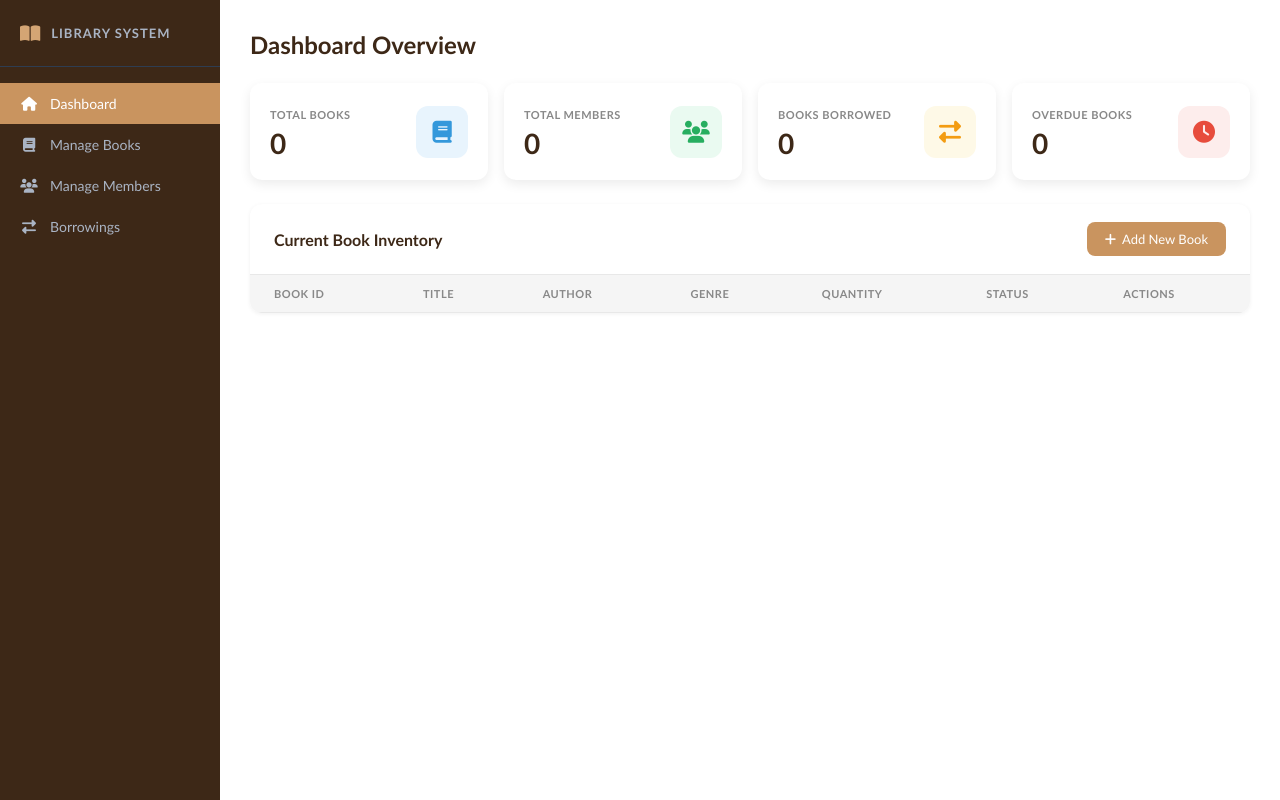
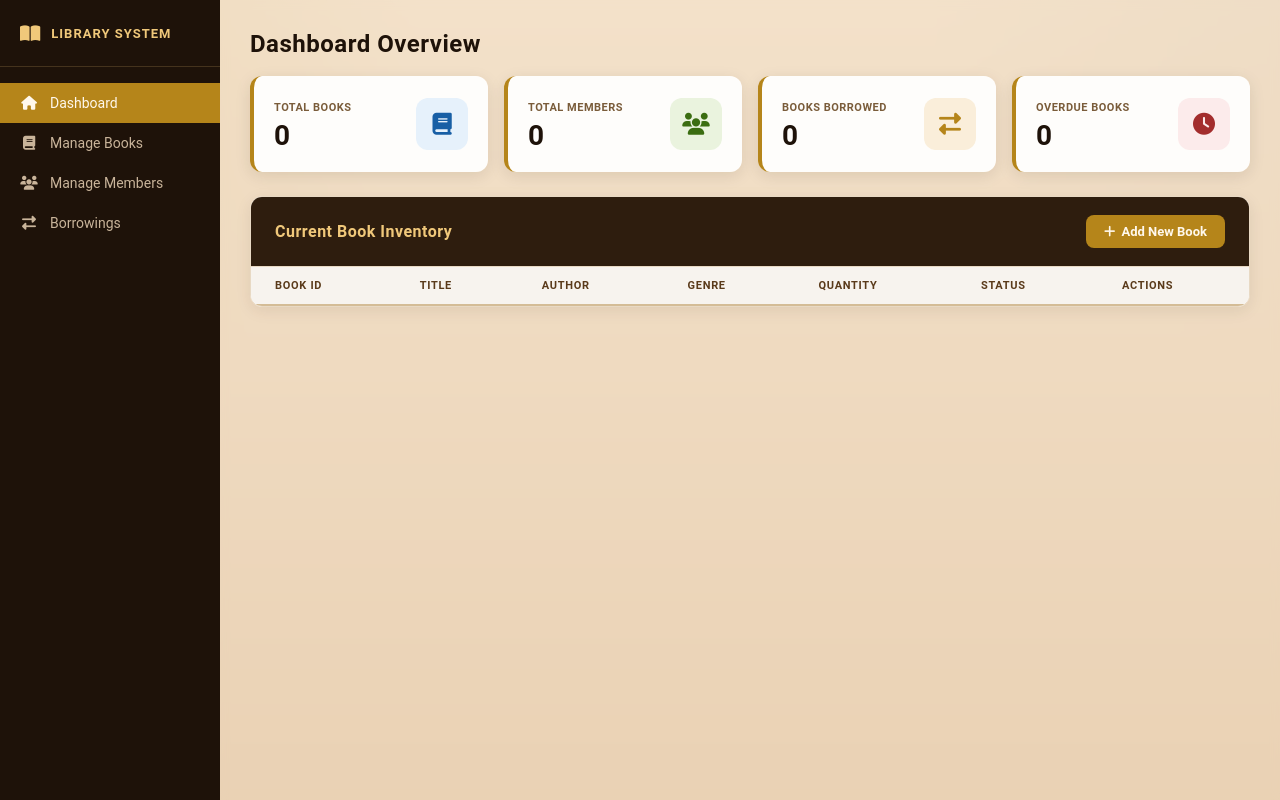
Before and after one commit to Aacceeee/library-system, a Flask app: page /dashboard in a window 1280 px wide. Run offline with Flask 3, Linux system fonts and the light colour scheme; the visitor is signed in with stand-in values (Sample User, id 1); data that the repository does not hold is empty.

Commit message:
Enhance user feedback and UI improvements: add flash messages for actions, update styles, and restructure HTML for better layout.

```diff
--- a/library-system-cccs105/src/app.py
+++ b/library-system-cccs105/src/app.py
@@ -1,4 +1,4 @@
-from flask import Flask, render_template, request, redirect, session
+from flask import Flask, render_template, request, redirect, session, flash
 import mysql.connector
 from datetime import date
 
@@ -81,6 +81,7 @@ def add_book():
         cursor.execute("INSERT INTO books (title, author, genre, quantity) VALUES (%s, %s, %s, %s)",
                       (title, author, genre, quantity))
         db.commit()
+        flash("Book added successfully.", "success")
         return redirect("/books")
     return render_template("add_book.html")
 
@@ -97,6 +98,7 @@ def edit_book(id):
         cursor.execute("UPDATE books SET title=%s, author=%s, genre=%s, quantity=%s WHERE book_id=%s",
                       (title, author, genre, quantity, id))
         db.commit()
+        flash("Book updated successfully.", "success")
         return redirect("/books")
     cursor.execute("SELECT * FROM books WHERE book_id=%s", (id,))
     book = cursor.fetchone()
@@ -146,6 +148,7 @@ def add_member():
             cursor.execute("INSERT INTO members (name, email, phone) VALUES (%s, %s, %s)",
                           (name, email, phone))
             db.commit()
+            flash("Member added successfully.", "success")
             return redirect("/members")
     return render_template("add_member.html", error=error)
 
@@ -161,6 +164,7 @@ def edit_member(id):
         cursor.execute("UPDATE members SET name=%s, email=%s, phone=%s WHERE member_id=%s",
                       (name, email, phone, id))
         db.commit()
+        flash("Member updated successfully.", "success")
         return redirect("/members")
     cursor.execute("SELECT * FROM members WHERE member_id=%s", (id,))
     member = cursor.fetchone()
@@ -202,6 +206,7 @@ def add_borrowing():
         cursor.execute("INSERT INTO borrowings (book_id, member_id, borrow_date, return_date) VALUES (%s, %s, %s, %s)",
                       (book_id, member_id, borrow_date, return_date))
         db.commit()
+        flash("Borrowing record added successfully.", "success")
         return redirect("/borrowings")
     cursor.execute("SELECT * FROM books")
     books = cursor.fetchall()
@@ -222,6 +227,7 @@ def edit_borrowing(id):
         cursor.execute("UPDATE borrowings SET book_id=%s, member_id=%s, borrow_date=%s, return_date=%s WHERE borrow_id=%s",
                       (book_id, member_id, borrow_date, return_date, id))
         db.commit()
+        flash("Borrowing record updated successfully.", "success")
         return redirect("/borrowings")
     cursor.execute("SELECT * FROM borrowings WHERE borrow_id=%s", (id,))
     borrowing = cursor.fetchone()
--- a/library-system-cccs105/src/static/style.css
+++ b/library-system-cccs105/src/static/style.css
@@ -5,21 +5,27 @@
 }
 
 body {
-    font-family: 'Futura', 'Trebuchet MS', sans-serif;
-    background-color: #ffffff;
-    color: #333;
+    font-family: 'Roboto', 'Trebuchet MS', sans-serif;
+    background-color: #ead4bb;
+    background-image:
+        radial-gradient(circle at top left, rgba(181, 133, 26, 0.18), transparent 28%),
+        radial-gradient(circle at top right, rgba(30, 18, 9, 0.05), transparent 24%),
+        linear-gradient(180deg, #f0dfc7 0%, #d9b892 100%);
+    color: #1e1209;
+    min-height: 100vh;
+    overflow-x: hidden;
 }
 
 .wrapper {
     display: flex;
     min-height: 100vh;
-    background-color: #ffffff;
+    background: transparent;
 }
 
 /* SIDEBAR */
 .sidebar {
     width: 220px;
-    background-color: #3d2817;
+    background-color: #1e1209;
     color: white;
     display: flex;
     flex-direction: column;
@@ -32,16 +38,16 @@ body {
     font-size: 13px;
     font-weight: 600;
     letter-spacing: 1px;
-    color: #aab4c4;
+    color: #f0c87a;
     display: flex;
     align-items: center;
     gap: 10px;
-    border-bottom: 1px solid #2e3d52;
+    border-bottom: 1px solid rgba(240, 200, 122, 0.18);
 }
 
 .sidebar-header i {
     font-size: 18px;
-    color: #d4a574;
+    color: #f0c87a;
 }
 
 .sidebar nav {
@@ -53,20 +59,20 @@ body {
     align-items: center;
     gap: 12px;
     padding: 12px 20px;
-    color: #aab4c4;
+    color: #c9b49a;
     text-decoration: none;
     font-size: 14px;
     transition: all 0.2s;
 }
 
 .sidebar nav a:hover {
-    background-color: #4d3a2a;
-    color: white;
+    background-color: #2e1d0e;
+    color: #f0c87a;
 }
 
 .sidebar nav a.active {
-    background-color: #c9945f;
-    color: white;
+    background-color: #b5851a;
+    color: #fff8ec;
 }
 
 .sidebar nav a i {
@@ -79,6 +85,40 @@ body {
     margin-left: 220px;
     flex: 1;
     padding: 30px;
+    background: rgba(245, 227, 203, 0.60);
+    backdrop-filter: blur(4px);
+}
+
+.flash-messages {
+    margin-bottom: 16px;
+}
+
+.flash {
+    display: flex;
+    align-items: center;
+    gap: 10px;
+    padding: 12px 14px;
+    border-radius: 10px;
+    font-size: 14px;
+    font-weight: 600;
+    border: 1px solid transparent;
+    box-shadow: 0 3px 10px rgba(30, 18, 9, 0.06);
+    transition: opacity 0.3s ease, transform 0.3s ease;
+}
+
+.flash-hide {
+    opacity: 0;
+    transform: translateY(-6px);
+}
+
+.flash i {
+    font-size: 15px;
+}
+
+.flash-success {
+    color: #1f5a26;
+    background: #eaf7ec;
+    border-color: #b9e1bf;
 }
 
 /* PAGE HEADER */
@@ -86,13 +126,14 @@ body {
     display: flex;
     justify-content: space-between;
     align-items: center;
-    margin-bottom: 24px;
+    margin-bottom: 18px;
 }
 
 .page-header h1 {
     font-size: 24px;
     font-weight: 700;
-    color: #3d2817;
+    color: #1e1209;
+    letter-spacing: 0.5px;
 }
 
 /* STAT CARDS */
@@ -104,20 +145,21 @@ body {
 }
 
 .stat-card {
-    background: white;
+    background: rgba(255, 255, 255, 0.92);
     border-radius: 12px;
     padding: 20px;
     display: flex;
     justify-content: space-between;
     align-items: center;
-    box-shadow: 0 4px 12px rgba(0,0,0,0.08);
+    box-shadow: 0 4px 16px rgba(30, 18, 9, 0.10);
+    border-left: 4px solid #b5851a;
 }
 
 .stat-card .stat-info label {
     font-size: 11px;
     font-weight: 600;
     letter-spacing: 0.5px;
-    color: #888;
+    color: #7a5c3a;
     text-transform: uppercase;
 }
 
@@ -125,7 +167,7 @@ body {
     font-size: 28px;
     font-weight: 700;
     margin-top: 4px;
-    color: #3d2817;
+    color: #1e1209;
 }
 
 .stat-card .stat-icon {
@@ -138,17 +180,18 @@ body {
     font-size: 22px;
 }
 
-.stat-icon.blue { background-color: #e8f4fd; color: #3498db; }
-.stat-icon.green { background-color: #eafaf1; color: #27ae60; }
-.stat-icon.orange { background-color: #fef9e7; color: #f39c12; }
-.stat-icon.red { background-color: #fdedec; color: #e74c3c; }
+.stat-icon.blue  { background-color: #e6f1fb; color: #185fa5; }
+.stat-icon.green { background-color: #eaf3de; color: #3b6d11; }
+.stat-icon.orange{ background-color: #faeeda; color: #b5851a; }
+.stat-icon.red   { background-color: #fcebeb; color: #a32d2d; }
 
 /* TABLE CARD */
 .table-card {
-    background: white;
+    background: rgba(255, 255, 255, 0.94);
     border-radius: 12px;
-    box-shadow: 0 1px 4px rgba(0,0,0,0.06);
+    box-shadow: 0 4px 16px rgba(30, 18, 9, 0.08);
     overflow: hidden;
+    border: 1px solid #e8d9c4;
 }
 
 .table-card-header {
@@ -156,23 +199,25 @@ body {
     justify-content: space-between;
     align-items: center;
     padding: 18px 24px;
-    border-bottom: 1px solid #e8e8e8;
+    border-bottom: 1px solid #e8d9c4;
+    background-color: #2e1d0e;
 }
 
 .table-card-header h2 {
     font-size: 16px;
     font-weight: 600;
-    color: #3d2817;
+    color: #f0c87a;
+    letter-spacing: 0.5px;
 }
 
 .btn-add {
-    background-color: #c9945f;
-    color: white;
+    background-color: #b5851a;
+    color: #fff8ec;
     padding: 9px 18px;
     border-radius: 8px;
     text-decoration: none;
     font-size: 13px;
-    font-weight: 500;
+    font-weight: 600;
     display: flex;
     align-items: center;
     gap: 6px;
@@ -190,21 +235,21 @@ table {
 }
 
 thead th {
-    background-color: #f5f5f5;
-    color: #888;
-    font-weight: 600;
+    background-color: #f7f3ee;
+    color: #5a3a1a;
+    font-weight: 700;
     font-size: 11px;
     text-transform: uppercase;
-    letter-spacing: 0.5px;
+    letter-spacing: 0.7px;
     padding: 12px 24px;
     text-align: left;
-    border-bottom: 1px solid #e8e8e8;
+    border-bottom: 2px solid #d4bc96;
 }
 
 tbody td {
     padding: 14px 24px;
-    border-bottom: 1px solid #e8e8e8;
-    color: #444;
+    border-bottom: 1px solid #ede0cc;
+    color: #2e1d0e;
 }
 
 tbody td:nth-child(2) {
@@ -276,70 +338,108 @@ tbody tr:hover {
 .form-group label {
     display: block;
     font-size: 13px;
-    font-weight: 500;
-    color: #555;
+    font-weight: 600;
+    color: #3d2409;
     margin-bottom: 6px;
+    text-transform: uppercase;
+    letter-spacing: 0.4px;
 }
 
 .form-group input,
 .form-group select {
     width: 100%;
-    padding: 10px 14px;
-    border: 1px solid #ddd;
-    border-radius: 8px;
-    font-size: 14px;
-    color: #333;
+    padding: 12px 16px;
+    border: 1.5px solid #d4bc96;
+    border-radius: 10px;
+    font-size: 15px;
+    color: #1e1209;
+    background-color: #ffffff;
     outline: none;
     transition: border 0.2s;
 }
 
 .form-group input:focus,
 .form-group select:focus {
-    border-color: #c9945f;
+    border-color: #b5851a;
+    box-shadow: 0 0 0 3px rgba(181, 133, 26, 0.12);
 }
 
 .btn-submit {
-    background-color: #c9945f;
-    color: white;
-    padding: 10px 24px;
+    background-color: #1e1209;
+    color: #f0c87a;
+    padding: 11px 28px;
     border: none;
     border-radius: 8px;
     font-size: 14px;
-    font-weight: 500;
+    font-weight: 700;
+    letter-spacing: 0.5px;
     cursor: pointer;
     transition: background 0.2s;
 }
 
+.form-card form {
+    display: grid;
+    gap: 2px;
+}
+
 .btn-submit:hover {
-    background-color: #b38351;
-}}
+    background-color: #2e1d0e;
+}
 
 .btn-back {
     display: inline-flex;
     align-items: center;
     gap: 6px;
-    color: #888;
+    color: #7a5c3a;
+    background: #fff8ec;
+    border: 1px solid #e8d9c4;
+    border-radius: 999px;
+    padding: 8px 14px;
     text-decoration: none;
     font-size: 13px;
-    margin-bottom: 20px;
+    font-weight: 600;
+    margin-bottom: 12px;
+    box-shadow: 0 2px 8px rgba(30, 18, 9, 0.05);
+    transition: background 0.2s, color 0.2s, border-color 0.2s;
 }
 
-.btn-back:hover { color: #333; }
+.btn-back:hover {
+    color: #1e1209;
+    background: #f7f0e3;
+    border-color: #d4bc96;
+}
 
 /* SEARCH BOX */
 .search-box {
     display: flex;
     align-items: center;
     gap: 10px;
-    background: #f5f5f5;
-    border: 1.5px solid #e0e0e0;
+    background: rgba(255, 255, 255, 0.92);
+    border: 1.5px solid #d4bc96;
     border-radius: 10px;
     padding: 8px 16px;
     width: 280px;
+    transition: border 0.2s;
+}
+
+.page-header,
+.form-hero {
+    position: relative;
+    z-index: 1;
+}
+
+.main-content > * {
+    position: relative;
+    z-index: 1;
+}
+
+.search-box:focus-within {
+    border-color: #b5851a;
+    box-shadow: 0 0 0 3px rgba(181, 133, 26, 0.10);
 }
 
 .search-box i {
-    color: #999;
+    color: #b5851a;
     font-size: 14px;
 }
 
--- a/library-system-cccs105/src/templates/layout.html
+++ b/library-system-cccs105/src/templates/layout.html
@@ -30,8 +30,33 @@
             </nav>
         </div>
         <div class="main-content">
+            {% with messages = get_flashed_messages(with_categories=true) %}
+                {% if messages %}
+                    <div class="flash-messages">
+                        {% for category, message in messages %}
+                            <div class="flash flash-{{ category }}">
+                                <i class="fas fa-check-circle"></i>
+                                <span>{{ message }}</span>
+                            </div>
+                        {% endfor %}
+                    </div>
+                {% endif %}
+            {% endwith %}
             {% block content %}{% endblock %}
         </div>
     </div>
+    <script>
+        document.addEventListener("DOMContentLoaded", function () {
+            const flashMessages = document.querySelectorAll(".flash");
+            flashMessages.forEach(function (message) {
+                setTimeout(function () {
+                    message.classList.add("flash-hide");
+                    setTimeout(function () {
+                        message.remove();
+                    }, 300);
+                }, 2500);
+            });
+        });
+    </script>
 </body>
 </html>
```
Also changed, not shown: other parts of library-system-cccs105/src/static/style.css (+134 -19 lines), library-system-cccs105/src/templates/add_book.html (+7 -5 lines), library-system-cccs105/src/templates/add_member.html (+7 -5 lines), library-system-cccs105/src/templates/welcome.html (+11 -11 lines).
